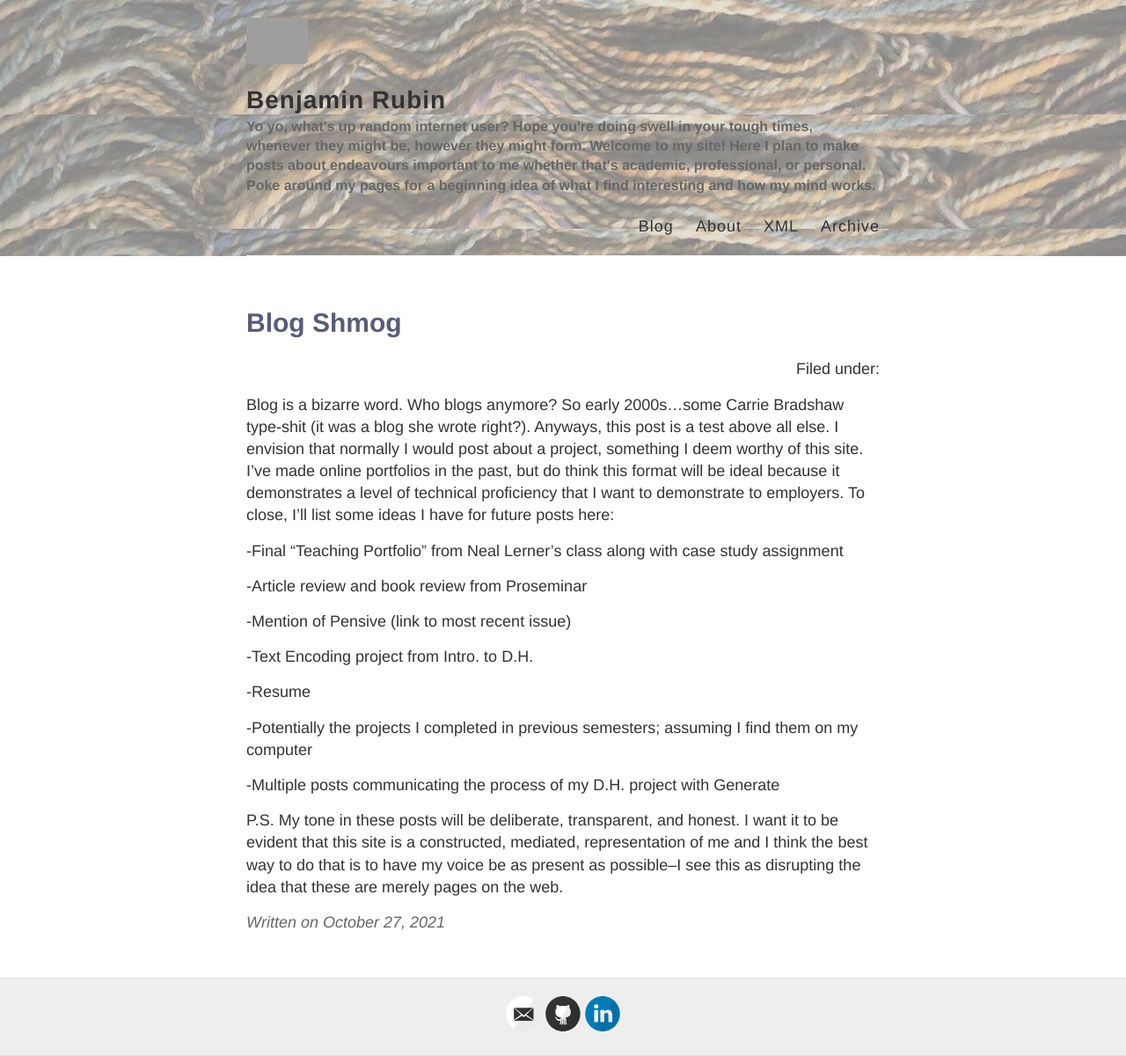
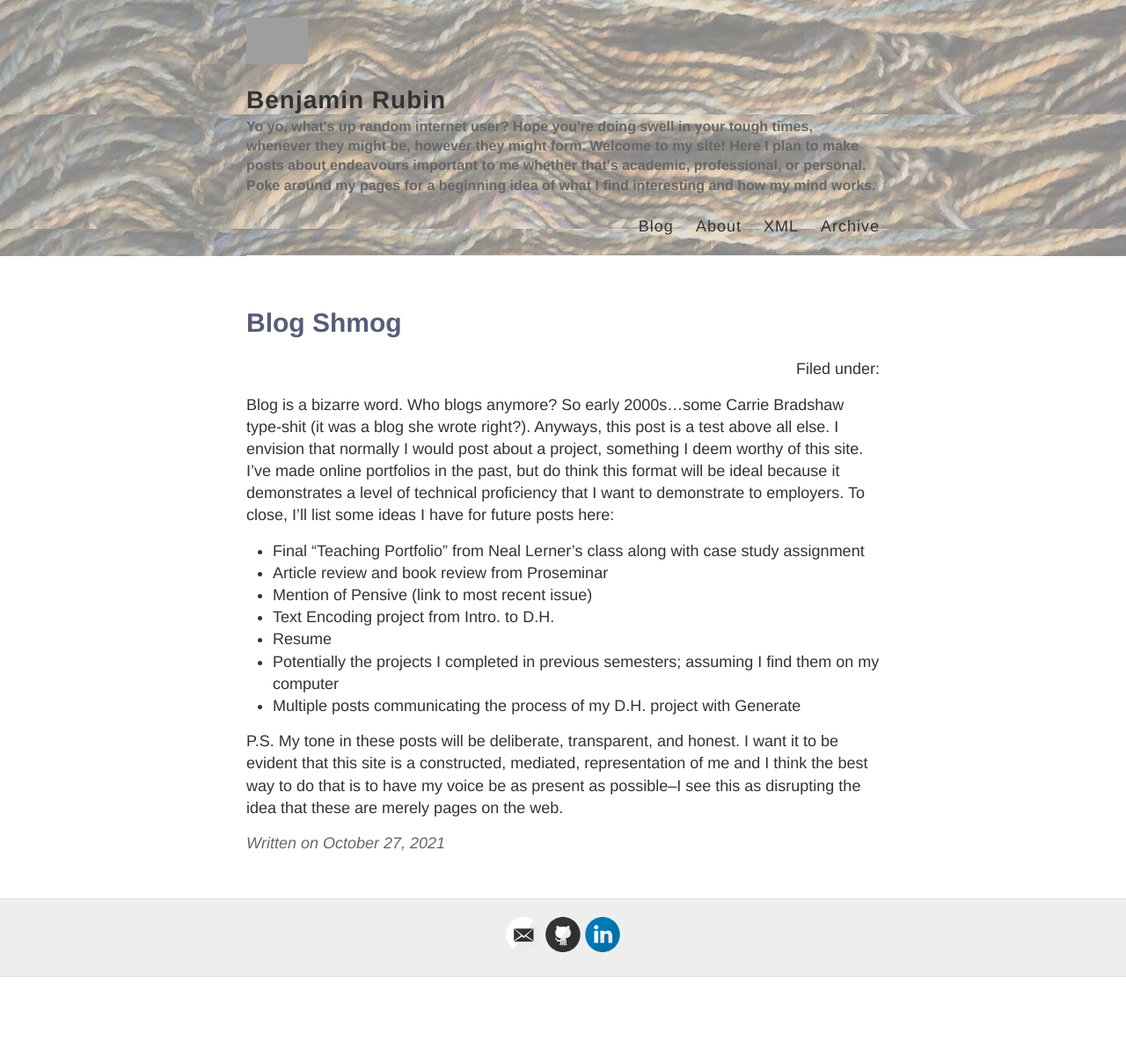
Before and after one commit to ben-rub1n/ben-rub1n.github.io, a Jekyll site: the page built from _posts/2021-10-27-Blog-Shmog.md, in a window 1280 px wide. Shown: the whole page at 88% size. Built offline with Jekyll 4.4.1, drawn with Linux system fonts in a browser that asks for light colours; after the commit the page ends 1110 px from its top, so only the background shows below that; grey boxes are pictures that could not be loaded.

```diff
--- a/_posts/2021-10-27-Blog-Shmog.md
+++ b/_posts/2021-10-27-Blog-Shmog.md
@@ -7,18 +7,12 @@ Blog is a bizarre word. Who blogs anymore? So early 2000s...some Carrie Bradshaw
 Anyways, this post is a test above all else. I envision that normally I would post about a project, something I deem worthy of this site. I've made online portfolios in the past, but do think this format will be ideal because it demonstrates a level of technical proficiency that I want to demonstrate to employers.
 To close, I'll list some ideas I have for future posts here:
 
--Final "Teaching Portfolio" from Neal Lerner's class along with case study assignment
-
--Article review and book review from Proseminar
-
--Mention of Pensive (link to most recent issue)
-
--Text Encoding project from Intro. to D.H.
-
--Resume
-
--Potentially the projects I completed in previous semesters; assuming I find them on my computer
-
--Multiple posts communicating the process of my D.H. project with Generate
+* Final "Teaching Portfolio" from Neal Lerner's class along with case study assignment
+* Article review and book review from Proseminar
+* Mention of Pensive (link to most recent issue)
+* Text Encoding project from Intro. to D.H.
+* Resume
+* Potentially the projects I completed in previous semesters; assuming I find them on my computer
+* Multiple posts communicating the process of my D.H. project with Generate
 
 P.S. My tone in these posts will be deliberate, transparent, and honest. I want it to be evident that this site is a constructed, mediated, representation of me and I think the best way to do that is to have my voice be as present as possible--I see this as disrupting the idea that these are merely pages on the web.
```
